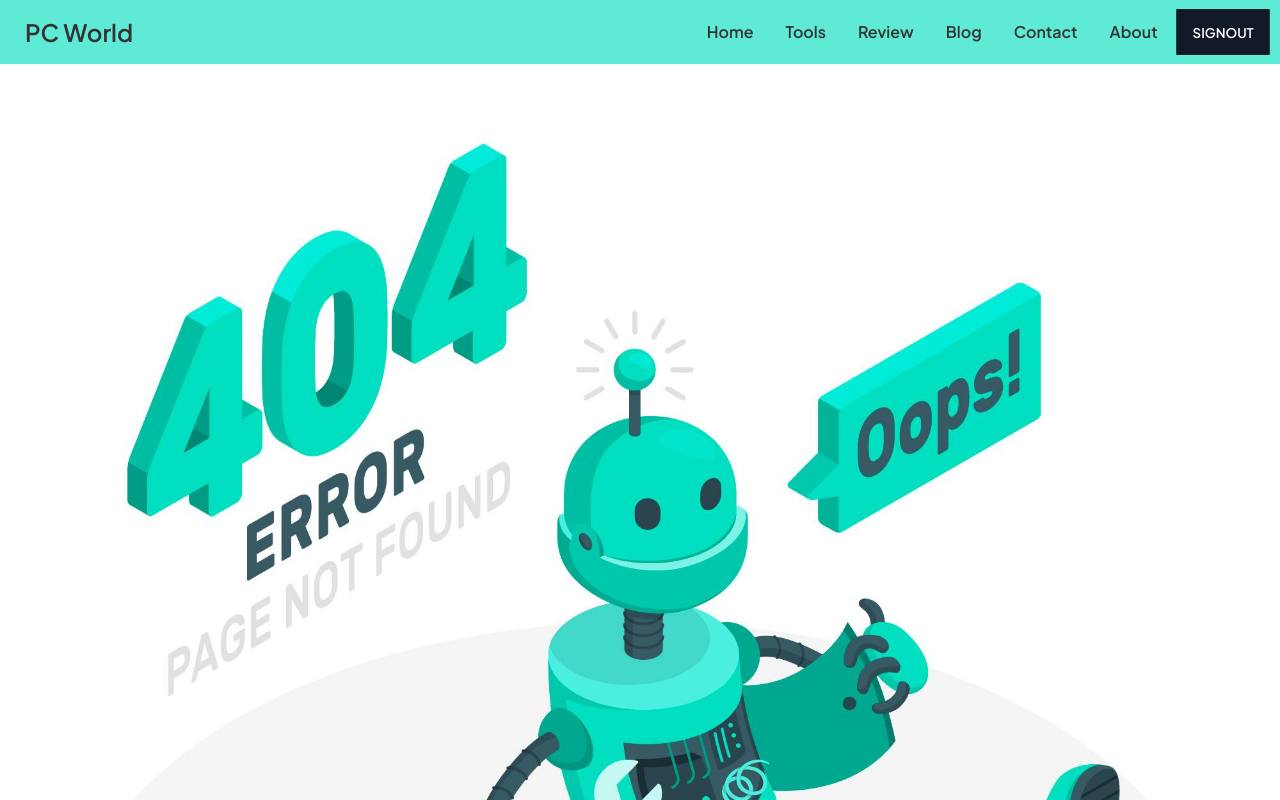
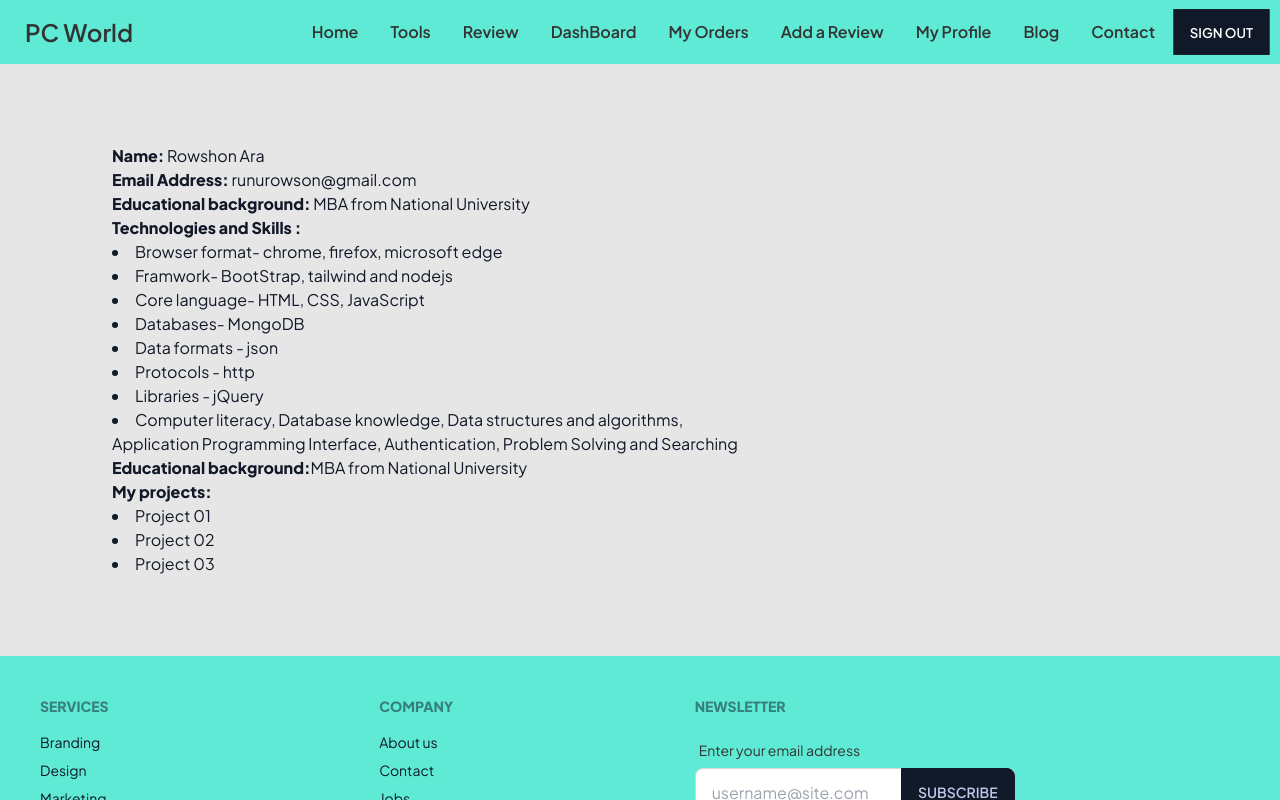
Before and after one commit to writerowson/manufacturer-website-a12client, a React (Create React App) app: page /myprofile in a window 1280 px wide. Shown: the top 800 px of the page. Built offline with nearby package versions, Linux system fonts and the light colour scheme; no server answers; sample sign-in values are in the browser's storage; a web font is replaced by a local one.

Commit message:
my profile

```diff
--- a/package.json
+++ b/package.json
@@ -15,6 +15,7 @@
     "react-icons": "^4.3.1",
     "react-router-dom": "^6.3.0",
     "react-scripts": "5.0.1",
+    "react-toastify": "^9.0.1",
     "web-vitals": "^2.1.4"
   },
   "scripts": {
--- a/src/App.js
+++ b/src/App.js
@@ -8,6 +8,7 @@ import Tools from './Pages/HomePages/ToolRage/Tools';
 import ToolsDetail from './Pages/HomePages/ToolRage/ToolsDetail';
 import Login from './Pages/LogIn/Login';
 import Register from './Pages/LogIn/Register';
+import MyProfile from './Pages/MyProfile/MyProfile';
 import NotFounded from './Pages/Shared/NotFounded';
 import RequireAuth from './Pages/Shared/RequireAuth';
 
@@ -23,6 +24,7 @@ function App() {
         <Route path='/tools/:toolId' element={<RequireAuth><ToolsDetail></ToolsDetail></RequireAuth>}></Route>
         <Route path='/login' element={<Login></Login>}></Route>
         <Route path='/register' element={<Register></Register>}></Route>
+        <Route path='/myprofile' element={<MyProfile></MyProfile>}></Route>
         <Route path='*' element={<NotFounded></NotFounded>} > </Route>
       </Routes>
       <Footer></Footer>
--- a/src/Pages/Header/Header.js
+++ b/src/Pages/Header/Header.js
@@ -17,11 +17,15 @@ const Header = () => {
         <li className=' font-semibold'><Link to="/">Home</Link></li>
         <li className=' font-semibold'><Link to="/tools">Tools</Link></li>
         <li className=' font-semibold'><Link to="/review">Review</Link></li>
+        {user && <li className=' font-semibold'><Link to="/dashboard">DashBoard</Link></li>}
+        {user && <li className=' font-semibold'><Link to="/myorders">My Orders</Link></li>}
+        {user && <li className=' font-semibold'><Link to="/addareview">Add a Review</Link></li>}
+        {user && <li className=' font-semibold'><Link to="/myprofile">My Profile</Link></li>}
         <li className=' font-semibold'><Link to="/blog">Blog</Link></li>
         <li className=' font-semibold'><Link to="/contact">Contact</Link></li>
-        <li className=' font-semibold'><Link to="/about">About</Link></li>
+
         <li className=' font-semibold'>
-            {user ? <button className='btn btn-accent text-white' onClick={logout}>SignOut</button>
+            {user ? <button className='btn btn-accent text-white' onClick={logout}>Sign Out</button>
                 : <Link to="/login">Login</Link>
 
             }
@@ -45,7 +49,7 @@ const Header = () => {
                 </div>
                 <a className="btn btn-ghost  normal-case text-2xl font-semibold ">PC World</a>
             </div>
-            <div className="navbar-end hidden lg:flex">
+            <div className="navbar-center hidden lg:flex">
                 <ul className="menu menu-horizontal p-0">
                     {menuItems}
                 </ul>
--- /dev/null
+++ b/src/Pages/MyProfile/MyProfile.js
@@ -0,0 +1,35 @@
+import React, { useState } from 'react';
+import { Link } from 'react-router-dom';
+
+const MyProfile = () => {
+
+    return (
+        <div className='mx-28 my-20 text-accent'>
+            <p><b>Name:</b> Rowshon Ara</p>
+            <p><b>Email Address: </b>runurowson@gmail.com</p>
+            <p><b>Educational background:</b> MBA from National University</p>
+            <p><b>Technologies and Skills :</b>
+                <li>Browser format- chrome, firefox, microsoft edge </li>
+                <li>Framwork- BootStrap, tailwind and nodejs</li>
+                <li>Core language- HTML, CSS, JavaScript</li>
+                <li>Databases- MongoDB</li>
+                <li>Data formats - json</li>
+                <li>Protocols - http</li>
+                <li>Libraries - jQuery</li>
+                <li>Computer literacy, Database knowledge, Data structures and algorithms,<br /> Application Programming Interface, Authentication, Problem Solving and Searching</li>
+
+
+            </p>
+            <p><b>Educational background:</b>MBA from National University</p>
+            <p><b>My projects:</b>
+                <li> <a href="https://assignment12-2fdc9.web.app/" target='_blank'>Project 01</a></li>
+                <li> <a href="https://assignment11-8f26c.web.app/" target='_blank'>Project 02</a></li>
+                <li> <a href="https://stirring-babka-beca85.netlify.app/" target='_blank'>Project 03</a></li>
+
+            </p>
+
+        </div>
+    );
+};
+
+export default MyProfile;
--- a/src/Pages/Shared/RequireAuth.js
+++ b/src/Pages/Shared/RequireAuth.js
@@ -16,21 +16,21 @@ const RequireAuth = ({ children }) => {
     if (error) {
         <p className='text-danger'>Error: {error.message}</p>
     }
-    if (!user.emailVerified) {
-        return <div className='text-center '>
-            <h3 style={{ marginTop: '10rem' }} className='text-accent '>Your Email is not verified</h3>
-            <h5 className='text-red-500 font-bold'>Please Verify your email address</h5>
-            <button style={{ marginBottom: '10rem' }} className='btn btn-accent'
-                onClick={async () => {
-                    await sendEmailVerification();
-                    return alert('Email sent');
-                }}
-            >
-                Send Verification Email again
-            </button >
+    // if (!user.emailVerified) {
+    //     return <div className='text-center '>
+    //         <h3 style={{ marginTop: '10rem' }} className='text-accent '>Your Email is not verified</h3>
+    //         <h5 className='text-red-500 font-bold'>Please Verify your email address</h5>
+    //         <button style={{ marginBottom: '10rem' }} className='btn btn-accent'
+    //             onClick={async () => {
+    //                 await sendEmailVerification();
+    //                 return alert('Email sent');
+    //             }}
+    //         >
+    //             Send Verification Email again
+    //         </button >
 
-        </div>
-    }
+    //     </div>
+    // }
     return children
 };
 
```
Also changed, not shown: firebase.json (added), 2 other files (tests, documents, lock files or other folders).
